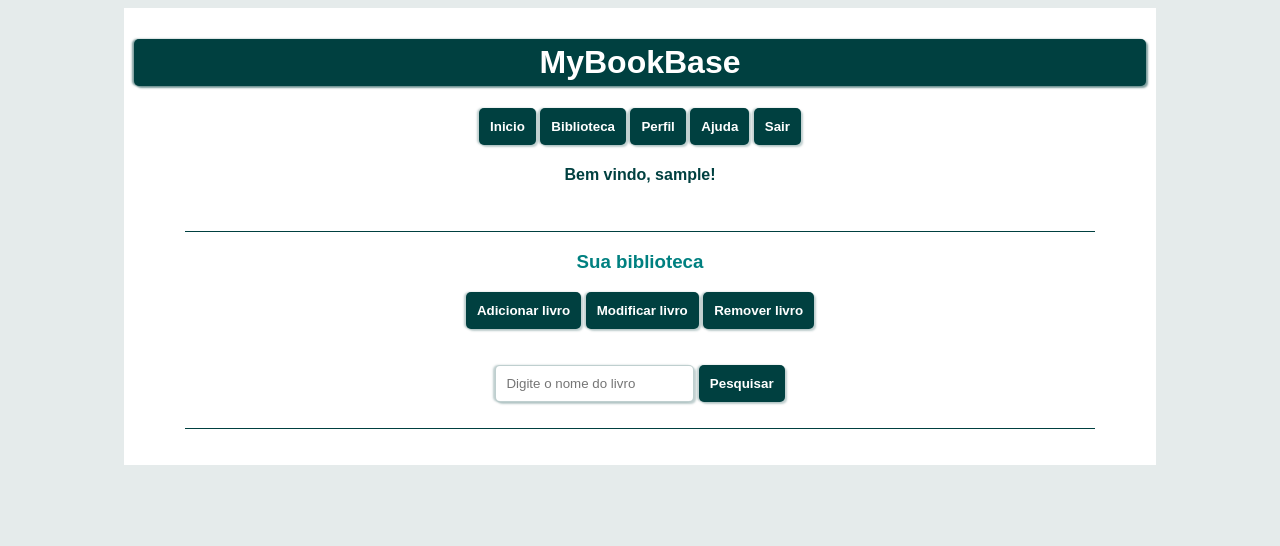
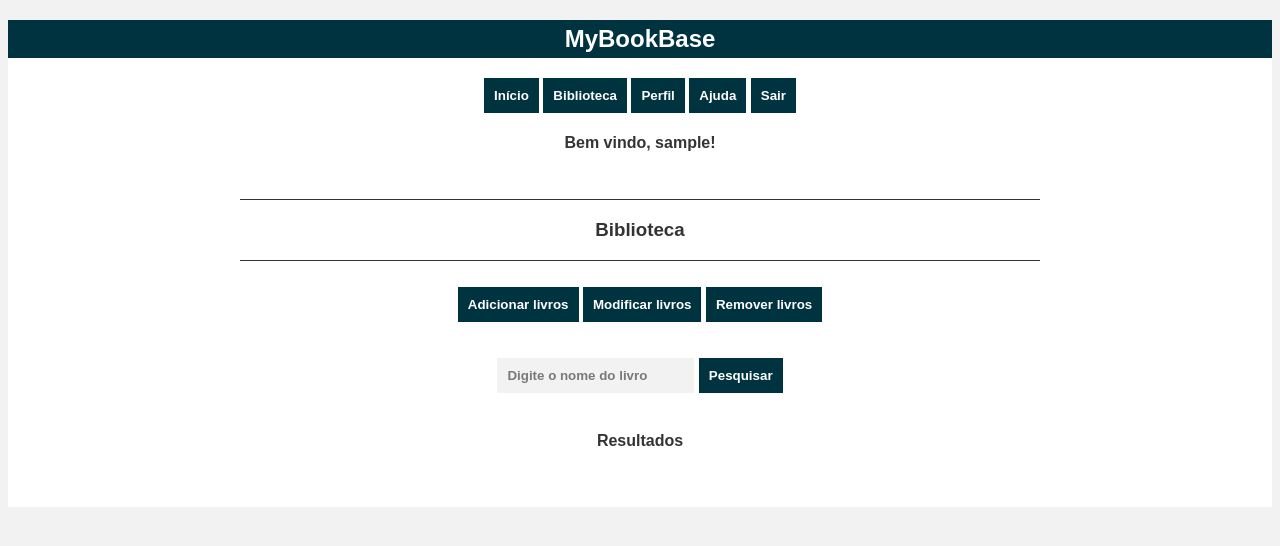
Before and after one commit to Bittencourt112/Bittencourt112.github.io, a PHP site: page /library.php in a window 1280 px wide. Shown: the top 546 px of the page. Run offline with PHP 8.4, Linux system fonts and the light colour scheme; the visitor is signed in with stand-in values (Sample User, id 1).

Commit message:
Atualização visual geral

```diff
--- a/library.php
+++ b/library.php
@@ -21,24 +21,25 @@
         <link rel = "stylesheet" type = "text/css" href = "style.css">
     </head>
     <body>
-        <div class = "div02">
-            <h1>MyBookBase</h1>
-            <a href = "home.php"><button id = "button01" type = "button">Inicio</button></a>
+        <div class = "div01">
+            <h2>MyBookBase</h2>
+            <a href = "home.php"><button id = "button01" type = "button">Início</button></a>
             <a href = "library.php"><button id = "button01" type = "button">Biblioteca</button></a>
             <a href = "profile.php"><button id = "button01" type = "button">Perfil</button></a>
             <a href = "support.php"><button id = "button01" type = "button">Ajuda</button></a>
             <a href = "logout.php"><button id = "button01" type = "button">Sair</button></a>
             <h4>Bem vindo, <?php echo $_SESSION["userName"];?>!</h4><br>
             <hr>
-            <h3>Sua biblioteca</h3>
-            <a href = "addBook.php"><button id = "button01" type = "button">Adicionar livro</button></a>
-            <a href = "modifyBook.php"><button id = "button01" type = "button">Modificar livro</button></a>
-            <a href = "removeBook.php"><button id = "button01" type = "button">Remover livro</button></a><br><br><br>
+            <h3>Biblioteca</h3>
+            <hr><br>
+            <a href = "addBook.php"><button id = "button01" type = "button">Adicionar livros</button></a>
+            <a href = "modifyBook.php"><button id = "button01" type = "button">Modificar livros</button></a>
+            <a href = "removeBook.php"><button id = "button01" type = "button">Remover livros</button></a><br><br><br>
             <form action = "" method = "POST">
                 <input id = "input01" type = "text" name = "inputBookSearch" placeholder = "Digite o nome do livro">
                 <input id = "button01" type = "submit" value = "Pesquisar">
             </form><br>
-            <hr>
+            <h4>Resultados</h4>
             <?php
                 if(isset($_POST["inputBookSearch"])){
                     if(strlen($_POST["inputBookSearch"]) != 0 || $_POST["inputBookSearch"] != null){
@@ -96,7 +97,7 @@
                 $dbConnection->close();
 
             ?>
-            <br>
+            <br><br>
         </div>
     </body>
 </html>
--- a/style.css
+++ b/style.css
@@ -1,114 +1,96 @@
 body {
     font-family: arial;
-    background-color: rgba(0%, 25%, 25%, 0.1);
+    background-color: rgba(50%, 50%, 50%, 0.1);
 
 }
 
 .div01 {
     background-color: rgba(100%, 100%, 100%, 1);
-    width: 80%;
     text-align: center;
-    margin-left: auto;
-    margin-right: auto;
-    padding: 10px;
 
 }
 
-.div02 {
-    background-color: rgba(100%, 100%, 100%, 1);
-    width: 80%;
-    text-align: center;
-    margin-left: auto;
-    margin-right: auto;
-    padding: 10px;
-
-}
-
-h1 {
-    background-color: rgba(0%, 25%, 25%, 1);
+h2 {
+    background-color: rgba(0%, 20%, 25%, 1);
     color: rgba(100%, 100%, 100%, 1);
     padding: 5px;
-    box-shadow: 2px 2px 2px rgba(0%, 25%, 25%, 0.5), -2px 0px 2px rgba(0%, 25%, 25%, 0.5);
-    border-radius: 5px;
 
 }
 
 h3 {
-    color: rgba(0%, 50%, 50%, 1);
+    color: rgba(0%, 0%, 0%, 0.8);
 
 }
 
 h4 {
-    color: rgba(0%, 25%, 25%, 1);
+    color: rgba(0%, 0%, 0%, 0.8);
 
 }
 
 hr {
-    width: 90%;
-    background-color: rgba(0%, 25%, 25%, 1);
-    color: rgba(0%, 25%, 25%, 1);
+    width: 800px;
+    background-color: rgba(0%, 0%, 0%, 0.8);
+    color: rgba(0%, 0%, 0%, 0.8);
     border: 0;
     height: 1px;
 
 }
 
 p {
-    color: rgba(0%, 25%, 25%, 1);
-    padding: 5px;
+    color: rgba(0%, 0%, 0%, 0.6);
     text-align: justify;
     width: fit-content;
     margin-left: auto;
     margin-right: auto;
-    box-shadow: 2px 2px 2px rgba(0%, 25%, 25%, 0.25), -2px 0px 2px rgba(0%, 25%, 25%, 0.25);
-    border: 1px solid rgba(0%, 25%, 25%, 0.25);
-    border-radius: 5px;
+    padding: 5px;
 
 }
 
 #input01 {
-    box-shadow: 2px 2px 2px rgba(0%, 25%, 25%, 0.25), -2px 0px 2px rgba(0%, 25%, 25%, 0.25);
-    border: 1px solid rgba(0%, 25%, 25%, 0.25);
+    background-color: rgba(50%, 50%, 50%, 0.1);
+    border: 0;
     padding: 10px;
-    border-radius: 5px;
 
 }
 
+input::placeholder{
+    color: rgba(0%, 0%, 0%, 0.5);
+    font-weight: bold;
+
+}
+
+
 #button01 {
-    box-shadow: 2px 2px 2px rgba(0%, 25%, 25%, 0.25), -2px 0px 2px rgba(0%, 25%, 25%, 0.25);
-    border: 1px solid rgba(0%, 25%, 25%, 0.25);
-    border-radius: 5px;
+    border: 0;
     padding: 10px;
-    background-color: rgba(0%, 25%, 25%, 1);
+    background-color: rgba(0%, 20%, 25%, 1);
     color: white;
     font-weight: bold;
 
 }
 
 #loginHelp01 {
-    color: rgba(0%, 25%, 25%, 1);
+    color: rgba(0%, 0%, 0%, 0.8);
 
 }
 
 ul {
-    list-style-type: none;
+    list-style-type: square;
     width: fit-content;
     margin-left: auto;
     margin-right: auto;
     padding: 5px;
-    box-shadow: 2px 2px 2px rgba(0%, 25%, 25%, 0.25), -2px 0px 2px rgba(0%, 25%, 25%, 0.25);
-    border: 1px solid rgba(0%, 25%, 25%, 0.25);
-    border-radius: 5px;
+    border: 0;
 
 }
 
 li {
-    color: rgba(0%, 25%, 25%, 1);
+    color: rgba(0%, 0%, 0%, 0.6);
     text-align: justify;
 
 }
 
 img {
     padding: 5px;
-    border-radius: 5%;
 
 }
```
Also changed, not shown: addBook.php (+5 -4 lines), home.php (+7 -6 lines), login.php (+6 -4 lines), modifyBook.php (+4 -3 lines), profile.php (+5 -4 lines), profileModify.php (+6 -5 lines), profileRemoval.php (+6 -5 lines), register.php (+6 -4 lines), removeBook.php (+4 -3 lines), showBook.php (+5 -4 lines), support.php (+8 -7 lines).
